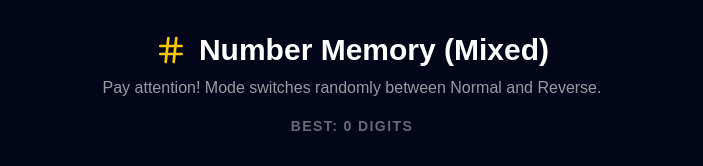
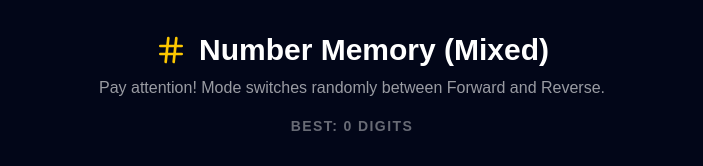
Before and after one commit to qmin93/Brainoverclock, a Next.js app in the folder frontend/: page /test/number-memory in a window 1280 px wide. Shown: the top 166 px of the page, without its empty margins (288-991 px from the left). Built offline with nearby package versions, Linux system fonts and the light colour scheme.

Commit message:
Rename 'Normal' to 'Forward' in Number Memory game

```diff
--- a/frontend/components/games/NumberGame.tsx
+++ b/frontend/components/games/NumberGame.tsx
@@ -115,7 +115,7 @@
                     {gameTitle}
                 </h1>
                 <p className="text-white/60">
-                    Pay attention! Mode switches randomly between Normal and Reverse.
+                    Pay attention! Mode switches randomly between Forward and Reverse.
                 </p>
                 <p className="mt-4 text-sm font-bold uppercase tracking-widest opacity-40">
                     Best: {highScore} Digits
@@ -165,7 +165,7 @@
                                 </h2>
                             ) : (
                                 <h2 className="text-3xl font-black text-emerald-500 animate-bounce text-center drop-shadow-[0_0_10px_rgba(16,185,129,0.5)]">
-                                    ⏩ NORMAL ⏩
+                                    ⏩ FORWARD ⏩
                                 </h2>
                             )}
                         </div>
@@ -180,7 +180,7 @@
                                 ? "border-red-500/50 focus:border-red-500 text-red-100"
                                 : "border-emerald-500/50 focus:border-emerald-500 text-emerald-100"
                                 }`}
-                            placeholder={level > 1 ? (isReverseRound ? "Type Backwards" : "Type Normal") : "#"}
+                            placeholder={level > 1 ? (isReverseRound ? "Type Backwards" : "Type Forward") : "#"}
                             autoFocus
                         />
                         <button
```
